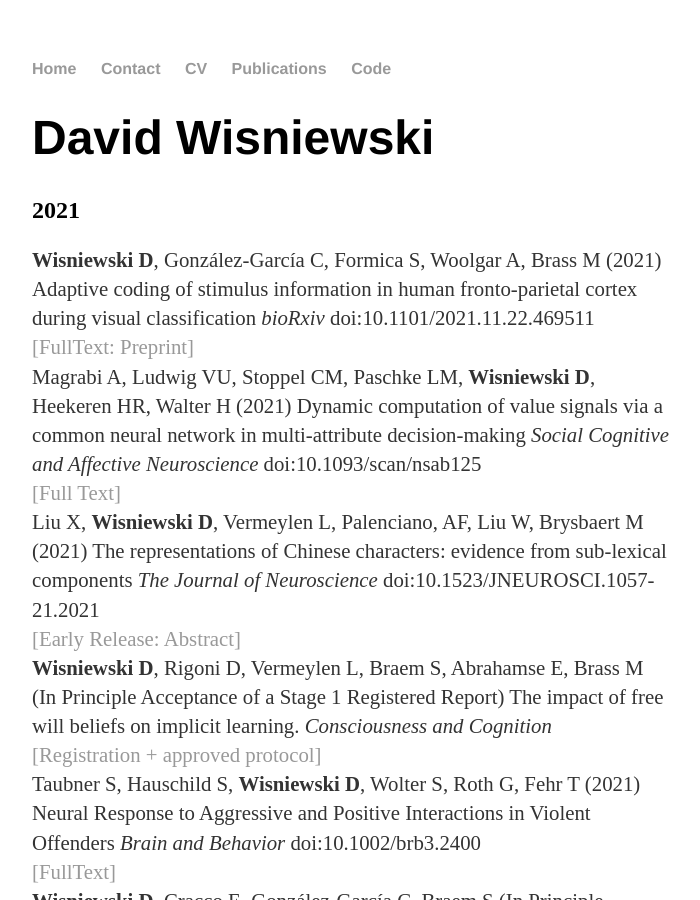
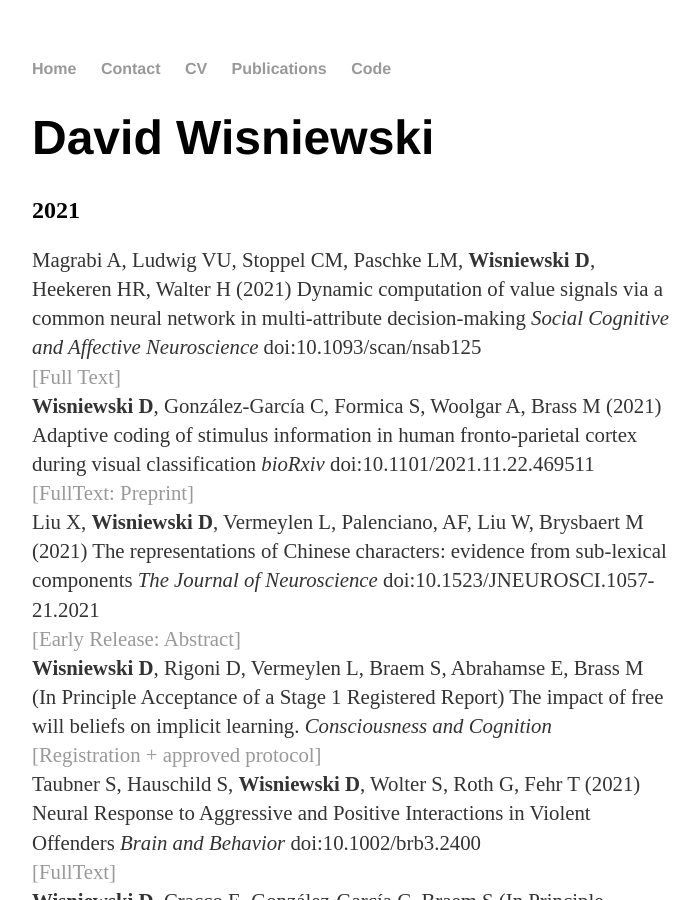
Before and after one commit to davidwisniewski/davidwisniewski.github.io, a Jekyll site: the page built from publications/index.html, in a window 1280 px wide and 900 px high. Shown: the whole window, without its empty margins (288-988 px from the left). Built offline with Jekyll 4.4.1, drawn with Linux system fonts in a browser that asks for light colours; part of the change alters nothing that is shown.

```diff
--- a/publications/index.html
+++ b/publications/index.html
@@ -6,10 +6,10 @@ title: David Wisniewski
 	<h1>David Wisniewski</h1>
 	<h2>2021</h2>
 	<p>
+	Magrabi A, Ludwig VU, Stoppel CM, Paschke LM, <strong>Wisniewski D</strong>, Heekeren HR, Walter H (2021) Dynamic computation of value signals via a common neural network in multi-attribute decision-making <em>Social Cognitive and Affective Neuroscience</em> doi:10.1093/scan/nsab125<br>
+	<a href="https://academic.oup.com/scan/advance-article/doi/10.1093/scan/nsab125/6444399">[Full Text]</a><br>
 	<strong>Wisniewski D</strong>, González-García C, Formica S, Woolgar A, Brass M (2021) Adaptive coding of stimulus information in human fronto-parietal cortex during visual classification <em>bioRxiv</em> doi:10.1101/2021.11.22.469511<br>
 	<a href="https://www.biorxiv.org/content/10.1101/2021.11.22.469511v1">[FullText: Preprint]</a><br>
-	Magrabi A, Ludwig VU, Stoppel CM, Paschke LM, <strong>Wisniewski D</strong>, Heekeren HR, Walter H (2021) Dynamic computation of value signals via a common neural network in multi-attribute decision-making <em>Social Cognitive and Affective Neuroscience</em> doi:10.1093/scan/nsab125<br>
-	<a href="https://academic.oup.com/scan/advance-article/doi/10.1093/scan/nsab125/6444399">[Full Text]</a><br>
 	Liu X, <strong>Wisniewski D</strong>, Vermeylen L, Palenciano, AF, Liu W, Brysbaert M (2021) The representations of Chinese characters: evidence from sub-lexical components <em>The Journal of Neuroscience</em> doi:10.1523/JNEUROSCI.1057-21.2021<br>
 	<a href="https://www.jneurosci.org/content/early/2021/11/10/JNEUROSCI.1057-21.2021">[Early Release: Abstract]</a><br>
 	<strong>Wisniewski D</strong>, Rigoni D, Vermeylen L, Braem S, Abrahamse E, Brass M (In Principle Acceptance of a Stage 1 Registered Report) The impact of free will beliefs on implicit learning. <em>Consciousness and Cognition</em> <br>
```
